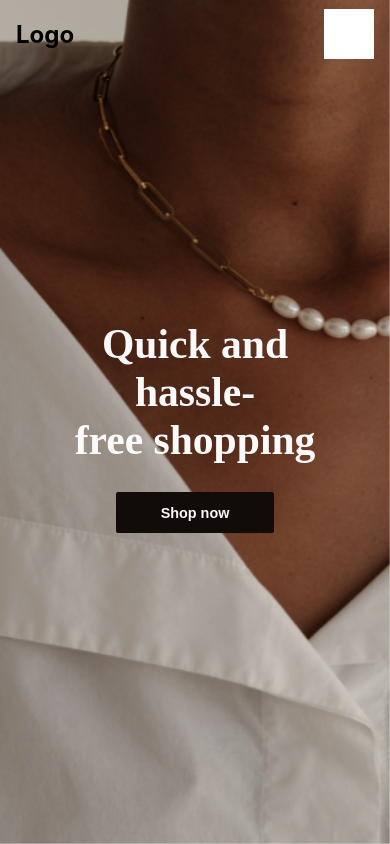
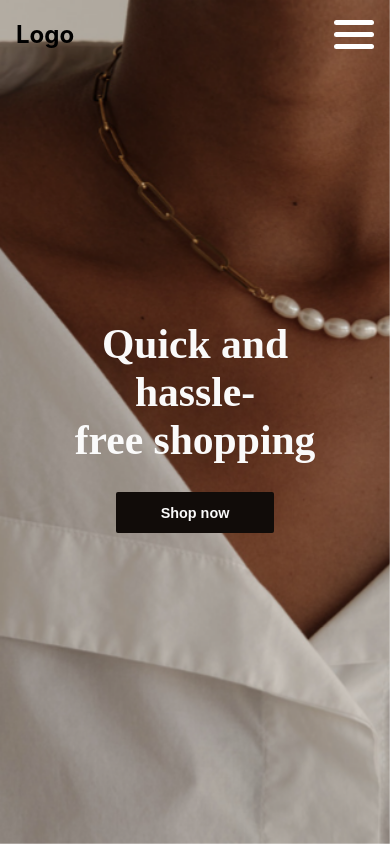
Before and after one commit to BaczkiewiczDawid/Verisma, a React (Create React App) app: page / in a window 390 px wide. Built offline with nearby package versions, Linux system fonts and the light colour scheme; the HTML template or start-up script is replaced by a standard one.

Commit message:
designed hamburger logo

```diff
--- a/src/components/Navigation/Navigation.js
+++ b/src/components/Navigation/Navigation.js
@@ -19,12 +19,12 @@ const Navigation = () => {
         <h2>Logo</h2>
         <NavigationLinks isPrimary={true} />
         <HamburgerButton isOpen={isOpen} onClick={handleOpenNav} />
+        {isOpen && (
+          <HamburgerWrapper>
+            <NavigationLinks />
+          </HamburgerWrapper>
+        )}
       </Wrapper>
-      {isOpen && (
-        <HamburgerWrapper>
-          <NavigationLinks/>
-        </HamburgerWrapper>
-      )}
     </>
   );
 };
--- a/src/components/Navigation/Navigation.styles.js
+++ b/src/components/Navigation/Navigation.styles.js
@@ -12,11 +12,29 @@ export const Wrapper = styled.nav`
 `;
 
 export const HamburgerButton = styled.div`
-  width: 50px;
-  height: 50px;
-  background-color: ${props => props.isOpen ? 'black' : 'white'};
+  width: 40px;
+  height: 5px;
+  background-color: ${(props) => (props.isOpen ? "black" : "white")};
   cursor: pointer;
+  border-radius: 1rem;
   z-index: 3;
+  position: relative;
+
+  &::before,
+  &::after {
+    content: "";
+    width: 40px;
+    height: 5px;
+    background-color: ${(props) => (props.isOpen ? "black" : "white")};
+    position: absolute;
+    left: 0;
+    top: -12px;
+    border-radius: 1rem;
+  }
+
+  &::after {
+    top: 12px;
+  }
 
   @media screen and (min-width: 768px) {
     display: none;
```
